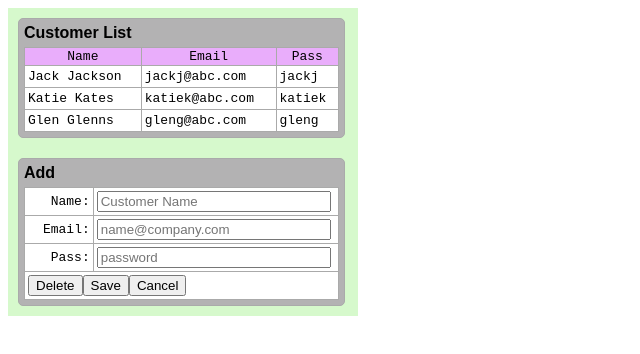
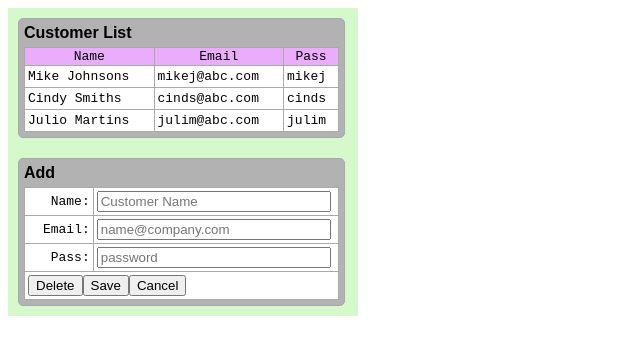
Before and after one commit to ChandaB/project-phase02-cust-app-option1-components, a React (Create React App) app: page / in a window 1280 px wide. Shown: the top 354 px of the page, without its empty margins (0-640 px from the left). Built offline with nearby package versions, Linux system fonts and the light colour scheme.

Commit message:
Updates after changing db contents

```diff
--- a/src/App.js
+++ b/src/App.js
@@ -1,19 +1,22 @@
-import React, {useState} from 'react';
-import customers from './memdb.js'
+import React, { useEffect, useState } from 'react';
+import { getAll, post, put, deleteById } from './memdb.js'
 import './App.css';
 
-function log(message){console.log(message);}
+function log(message) { console.log(message); }
 
 export function App(params) {
   let blankCustomer = { "id": -1, "name": "", "email": "", "password": "" };
+  const [customers, setCustomers] = useState([]);
   const [formObject, setFormObject] = useState(blankCustomer);
   let mode = (formObject.id >= 0) ? 'Update' : 'Add';
+  useEffect(() => { getCustomers(); }, []);
 
-  const getCustomers =  function(){
+  const getCustomers = function () {
     log("in getCustomers()");
+    setCustomers(getAll());
   }
 
-  const handleListClick = function(item){
+  const handleListClick = function (item) {
     log("in handleListClick()");
     if (formObject.id === item.id) {
       // If the clicked item is already selected, deselect it
@@ -29,6 +32,7 @@
 
   let onCancelClick = function () {
     log("in onCancelClick()");
+    setFormObject(blankCustomer);
   }
 
   let onDeleteClick = function () {
@@ -55,8 +59,8 @@
             {customers.map(
               (item, index) => {
                 return (<tr key={item.id}
-                className= { (item.id === formObject.id) ? 'selected' : 'not-selected' }
-                onClick={()=>handleListClick(item)}
+                  className={(item.id === formObject.id) ? 'selected' : 'not-selected'}
+                  onClick={() => handleListClick(item)}
                 >
                   <td>{item.name}</td>
                   <td>{item.email}</td>
--- a/src/memdb.js
+++ b/src/memdb.js
@@ -1,22 +1,75 @@
-let items = [
+const items = [
     {
       "id": 0,
-      "name": "Jack Jackson",
-      "email": "jackj@abc.com",
-      "password": "jackj"
+      "name": "Mike Johnsons",
+      "email": "mikej@abc.com",
+      "password": "mikej"
     },
     {
-      "name": "Katie Kates",
-      "email": "katiek@abc.com",
-      "password": "katiek",
+      "name": "Cindy Smiths",
+      "email": "cinds@abc.com",
+      "password": "cinds",
       "id": 1
     },
     {
-      "name": "Glen Glenns",
-      "email": "gleng@abc.com",
-      "password": "gleng",
+      "name": "Julio Martins",
+      "email": "julim@abc.com",
+      "password": "julim",
       "id": 2
     }
   ]
 
-export default items;
+
+export function getAll(){
+    return items;
+}
+
+export function get(id) {
+    let result = null;
+    for( let item of items){
+        if(item.id === id){
+            result = item;
+        }
+    }
+  return result;
+}
+
+export function deleteById(id) {
+  let arrayIndex = getArrayIndexForId(id);
+  if( arrayIndex >= 0 && arrayIndex < items.length){
+    items.splice(arrayIndex,1);
+  }
+}
+
+export function post(item) {
+  let nextid = getNextId();
+  item.id = nextid;
+  items[items.length] = item;
+}
+
+export function put(id, item) {
+  for( let i = 0; i < items.length; i++){
+    if(items[i].id === id){
+      items[i] = item;
+      return;
+    }
+  }
+}
+
+function getArrayIndexForId(id){
+  for( let i = 0; i < items.length; i++){
+    if(items[i].id === id){
+      return i;
+    }
+  }
+  return -1;
+}
+
+
+function getNextId(){
+  let maxid = 0;
+  for( let item of items){
+    maxid = (item.id > maxid)?item.id:maxid;
+  }
+  return maxid + 1;
+}
```
Lines whose indentation alone changed are shown as unchanged.
